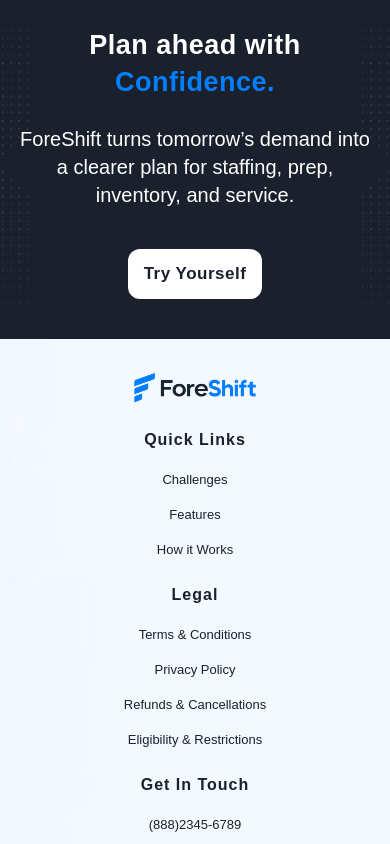
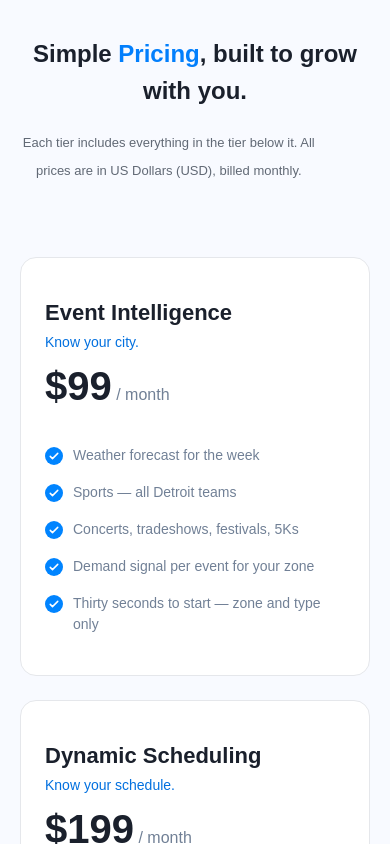
Before and after one commit to sliding-scale-tech/ForeshiftLandingNew, a React (Vite) app: page / in a window 390 px wide. Shown: the part 6500-7344 px from the top of the page. Built offline with nearby package versions, Linux system fonts and the light colour scheme.

Commit message:
pricing updated

```diff
--- /dev/null
+++ b/src/components/sections/Pricing.jsx
@@ -0,0 +1,88 @@
+// Pricing section — not present in the Webflow export/live site at all. Content (tiers, prices,
+// feature lists) matches what's shown in the actual app at app.foreshift.ai and what the legal
+// pages already state (src/pages/FulfillmentPolicyBody.jsx); styled to THIS site's own design
+// system (light section, white cards, --color-primary accent) rather than the app dashboard's
+// dark-navy card look. No per-tier buttons — every real signup CTA on this page already points to
+// EXTERNAL.signUp (Hero, Navbar, Integrations, CallToAction); this section is informational.
+const TIERS = [
+  {
+    name: 'Event Intelligence',
+    tagline: 'Know your city.',
+    price: 99,
+    features: [
+      'Weather forecast for the week',
+      'Sports — all Detroit teams',
+      'Concerts, tradeshows, festivals, 5Ks',
+      'Demand signal per event for your zone',
+      'Thirty seconds to start — zone and type only',
+    ],
+  },
+  {
+    name: 'Dynamic Scheduling',
+    tagline: 'Know your schedule.',
+    price: 199,
+    features: [
+      'Everything in Event Intelligence',
+      'Shift-level staffing recommendations',
+      'Estimated covers per daypart',
+      'Server and kitchen crew counts',
+      'Revenue estimate per shift',
+    ],
+  },
+  {
+    name: 'Sales Forecasting',
+    tagline: 'Know your numbers.',
+    price: 299,
+    features: [
+      'Everything in Dynamic Scheduling',
+      'Thirty-day forward revenue projection',
+      'POS or CSV historical data upload',
+      'Variance tracking: predicted vs actual',
+      'Market intelligence for expansion',
+    ],
+  },
+]
+
+function CheckIcon() {
+  return (
+    <svg className="pricing-check-icon" width="18" height="18" viewBox="0 0 24 24" fill="none" aria-hidden="true">
+      <circle cx="12" cy="12" r="12" fill="currentColor" />
+      <path d="M7 12.5l3 3 7-7" stroke="#fff" strokeWidth="2" strokeLinecap="round" strokeLinejoin="round" />
+    </svg>
+  )
+}
+
+export default function Pricing() {
+  return (
+    <section id="Pricing-Section" className="pricing-wrapper">
+      <div className="pricing-header">
+        <h2 className="chatbot-heading">
+          Simple <span className="text-span-19">Pricing</span>, built to grow with you.
+        </h2>
+        <p className="spark-hero-sub-paragraph-2">
+          Each tier includes everything in the tier below it. All prices are in US Dollars (USD), billed monthly.
+        </p>
+      </div>
+      <div className="pricing-grid">
+        {TIERS.map((tier) => (
+          <div key={tier.name} className="pricing-card">
+            <h3 className="pricing-card-name">{tier.name}</h3>
+            <p className="pricing-card-tagline">{tier.tagline}</p>
+            <p className="pricing-card-price">
+              <span className="pricing-card-price-amount">${tier.price}</span>
+              <span className="pricing-card-price-period"> / month</span>
+            </p>
+            <ul className="pricing-card-features">
+              {tier.features.map((f) => (
+                <li key={f}>
+                  <CheckIcon />
+                  <span>{f}</span>
+                </li>
+              ))}
+            </ul>
+          </div>
+        ))}
+      </div>
+    </section>
+  )
+}
--- a/src/config/site.js
+++ b/src/config/site.js
@@ -14,12 +14,14 @@
   { label: 'Challenges', id: 'Challenge-Section' },
   { label: 'Features', id: 'Features-Section' },
   { label: 'How it Works', id: 'How-it-Works-Section' },
+  { label: 'Pricing', id: 'Pricing-Section' }, // added with the Pricing section — no Webflow id, this one's ours
 ]
 
 export const FOOTER_LINKS = [
   { label: 'Challenges', id: 'Challenge-Section' }, // fixed: source href says "Challenges-Section" (no such id exists — a typo present on the live Webflow site too), the real section id is "Challenge-Section"
   { label: 'Features', id: 'Features-Section' },
   { label: 'How it Works', id: 'How-it-Works-Section' },
+  { label: 'Pricing', id: 'Pricing-Section' },
 ]
 
 // Added for Stripe's website checklist (docs.stripe.com/get-started/checklist/website) —
--- a/src/pages/Home.jsx
+++ b/src/pages/Home.jsx
@@ -4,6 +4,7 @@
 import Features from '../components/sections/Features'
 import Integrations from '../components/sections/Integrations'
 import HowItWorks from '../components/sections/HowItWorks'
+import Pricing from '../components/sections/Pricing'
 import CallToAction from '../components/sections/CallToAction'
 
 export default function Home() {
@@ -15,6 +16,7 @@
       <Features />
       <Integrations />
       <HowItWorks />
+      <Pricing />
       <CallToAction />
     </>
   )
--- a/src/styles/globals.css
+++ b/src/styles/globals.css
@@ -80,3 +80,102 @@
     padding: 48px 20px;
   }
 }
+
+/*
+ * Pricing section (src/components/sections/Pricing.jsx) — added at Umar's request; not present in
+ * the Webflow export/live site. Section chrome (.chatbot-heading, .spark-hero-sub-paragraph-2)
+ * reuses existing site classes; the cards below are new, built from this project's own :root
+ * tokens (--color-background-section, --border-radius-large, --color-primary, --color-border).
+ */
+.pricing-wrapper {
+  width: 100%;
+  background-color: var(--color-background-section);
+  padding: var(--spacing-section) 64px;
+  display: flex;
+  flex-direction: column;
+  align-items: center;
+}
+.pricing-header {
+  max-width: 900px;
+  text-align: center;
+  margin-bottom: var(--spacing-large);
+}
+.pricing-grid {
+  width: 100%;
+  max-width: 1200px;
+  display: grid;
+  grid-template-columns: repeat(3, 1fr);
+  gap: var(--spacing-medium);
+}
+.pricing-card {
+  background-color: var(--color-white);
+  border: 1px solid var(--color-border);
+  border-radius: var(--border-radius-large);
+  padding: var(--spacing-large) var(--spacing-medium);
+  display: flex;
+  flex-direction: column;
+}
+.pricing-card-name {
+  color: var(--heading-color);
+  font-family: var(--font-primary);
+  font-size: 22px;
+  font-weight: 600;
+  margin: 0 0 4px;
+}
+.pricing-card-tagline {
+  /* --color-primary (#0084ff) on white is 3.66:1, below WCAG AA at this font size — reuse the
+     accessible blue already established for the CTA buttons (4.79:1) rather than a new token. */
+  color: var(--shift-light-accessible);
+  font-family: var(--font-primary);
+  font-size: var(--font-size-small);
+  font-weight: 500;
+  margin: 0 0 var(--spacing-medium);
+}
+.pricing-card-price {
+  margin: 0 0 var(--spacing-large);
+}
+.pricing-card-price-amount {
+  color: var(--heading-color);
+  font-family: var(--font-primary);
+  font-size: 40px;
+  font-weight: 700;
+}
+.pricing-card-price-period {
+  color: var(--text-color);
+  font-family: var(--font-primary);
+  font-size: var(--font-size-body);
+}
+.pricing-card-features {
+  list-style: none;
+  margin: 0;
+  padding: 0;
+  display: flex;
+  flex-direction: column;
+  gap: var(--spacing-small);
+}
+.pricing-card-features li {
+  display: flex;
+  align-items: flex-start;
+  gap: 10px;
+  color: var(--text-color);
+  font-family: var(--font-primary);
+  font-size: var(--font-size-small);
+  line-height: 1.5;
+}
+.pricing-check-icon {
+  flex: none;
+  color: var(--color-primary);
+  margin-top: 2px;
+}
+
+@media screen and (max-width: 991px) {
+  .pricing-grid {
+    grid-template-columns: 1fr;
+    max-width: 500px;
+  }
+}
+@media screen and (max-width: 479px) {
+  .pricing-wrapper {
+    padding: 48px 20px;
+  }
+}
```
